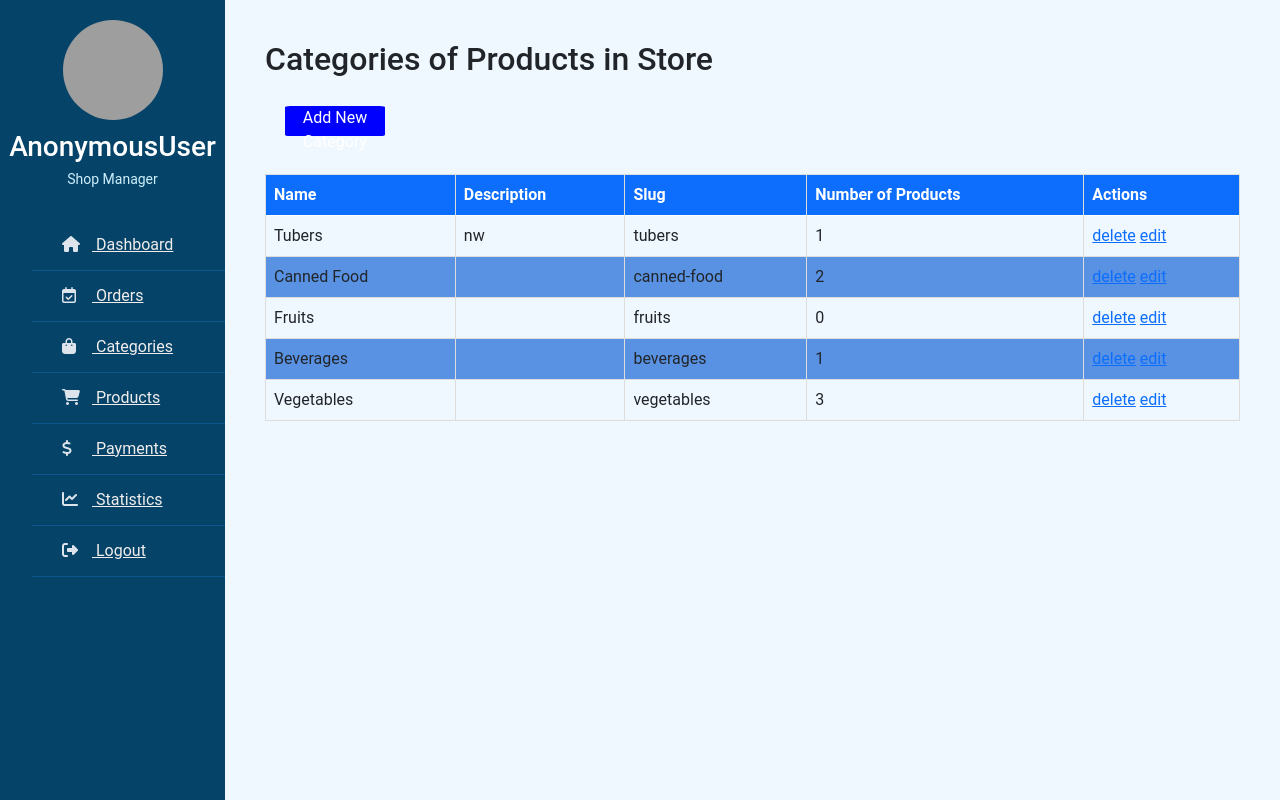
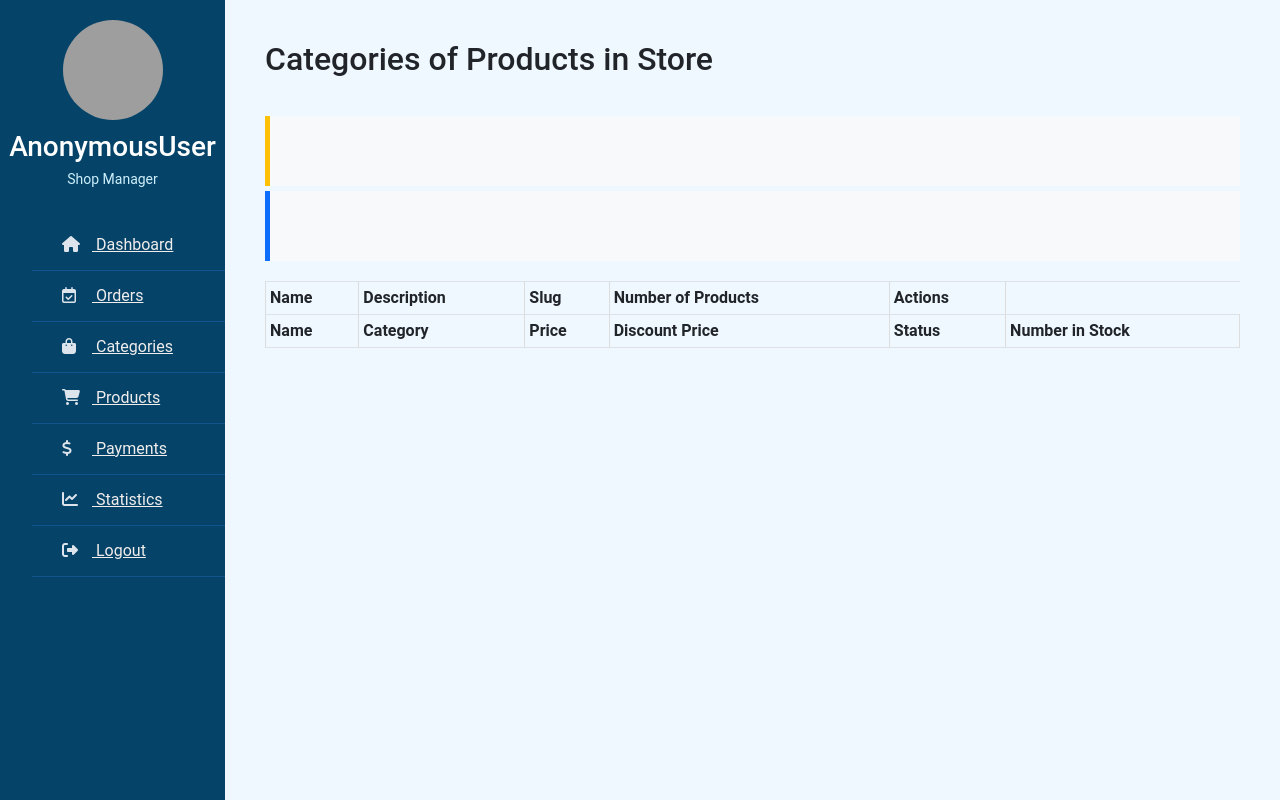
Before and after one commit to Edkofifi/grocery, a Django app: page /product/categories in a window 1280 px wide. Run offline with Django 4.2, Linux system fonts and the light colour scheme; data comes from the database, SQL or seed files in the repository; lists and menus that the app fills with data are empty; parts of the project's set-up code (start-up, migrations or seed data) failed here and were passed over; some libraries are stand-ins or nearby versions; grey boxes are pictures that could not be loaded.

Commit message:
category

```diff
--- a/templates/admin_dashboard/category.html
+++ b/templates/admin_dashboard/category.html
@@ -19,55 +19,26 @@
                <h2>Categories of Products in Store</h2>
 
            </div>
-        {% comment %} <div class="subcontainer_dashboard bg-light">
+           <div class="subcontainer_dashboard bg-light">
             <div class="vr bg-warning" style="height: 70px;width: 5px; margin-bottom: 5px;"></div>
         </div>
         <div class="bg-light">
           <div class="vr bg-primary" style="height: 70px;width: 5px; margin-bottom: 5px;"></div>
         </div>
-        <div>
-            <p>Select your payment method, and Integrate it into the system</p>
-        </div> {% endcomment %}
-           <div class="row">
-                <div class="text-blue">
-                    <a href="{% url 'add-category' %}" class="active">
-                        <button class="button1">Add New Category</button>
-                    </a>
-           </div>
-           {% comment %} <div class="row">
-               <div>
-                   <select class="select">
-                       <option >Bulk Add</option>
-                       <option >Delete</option>>
-                   </select>
-                   <button class="button1">Apply</button>
-                   <select class="select">
-                       <option>Categories</option>
-                   </select>
-                   <select class="select">
-                       <option>Filter by Product type</option>
-                   </select>
-                   <select class="select">
-                       <option>Filter by Stock Status</option>
-                   </select>
-                   <button class="button1">Filter</button>
-               </div>
-           </div>  {% endcomment %}
-           <div>
-               <table class="table">
-                   <thead class="bg-primary text-white">
+
+        <table id="dtBasicExample" class="table table-striped table-bordered table-sm" cellspacing="0" width="100%">
+
+          <thead>
             <tr>
-                     {% comment %} <th scope="col">Category ID</th> {% endcomment %}
                 <th scope="col">Name</th>
                 <th scope="col">Description</th>
                 <th scope="col">Slug</th>
                 <th scope="col">Number of Products</th>
                 <th scope="col">Actions</th>
-
             </tr>
           </thead>
           <tbody>
-                       {% for category in categories%}
+            {% for order in orders %}
             <tr>
                 {% comment %} <th scope="row"><input type="checkbox">#</th> {% endcomment %}
                 <td>{{category.title}}</td>
@@ -80,18 +51,49 @@
                 </td>
             </tr>
             {% endfor %}
+          </tbody>
+          <tfoot>
+            <tr>
+              <th class="th-sm">Name
 
-                   </tbody>
+              </th>
+              <th class="th-sm">Category
+
+              </th>
+              <th class="th-sm">Price
+
+              </th>
+              <th class="th-sm">Discount Price
+
+              </th>
+              <th class="th-sm">Status
+
+              </th>
+              <th class="th-sm">Number in Stock
+
+              </th>
+            </tr>
+          </tfoot>
         </table>
+
+        <script>
+          {% comment %} $(document).ready(function(){
+              $('#bootsrapdatatable').DataTable({
+                  "aLengthMenu": [[3,5,10,25, -1], [3,5,10,25, "All"]],
+                  "iDisplayLength": 3
+              }
+              );
+          });
+          {% endcomment %}
+          $(document).ready(function () {
+              $('#dtBasicExample').DataTable({
+              "paging": true // false to disable pagination (or any other option)
+              });
+              $('.dataTables_length').addClass('bs-select');
+          });
+        </script>
         </div>
-
        </div>
-
-
-       <!--Script-->
-       <script src="https://code.jquery.com/jquery-3.3.1.slim.min.js" integrity="sha384-q8i/X+965DzO0rT7abK41JStQIAqVgRVzpbzo5smXKp4YfRvH+8abtTE1Pi6jizo" crossorigin="anonymous"></script>
-       <script src="https://cdn.jsdelivr.net/npm/popper.js@1.14.7/dist/umd/popper.min.js" integrity="sha384-UO2eT0CpHqdSJQ6hJty5KVphtPhzWj9WO1clHTMGa3JDZwrnQq4sF86dIHNDz0W1" crossorigin="anonymous"></script>
-       <script src="https://cdn.jsdelivr.net/npm/bootstrap@4.3.1/dist/js/bootstrap.min.js" integrity="sha384-JjSmVgyd0p3pXB1rRibZUAYoIIy6OrQ6VrjIEaFf/nJGzIxFDsf4x0xIM+B07jRM" crossorigin="anonymous"></script>
     </body>
 </html>
 
--- a/templates/base/basefile.html
+++ b/templates/base/basefile.html
@@ -28,6 +28,10 @@
         <script src="https://code.jquery.com/jquery-3.5.1.js"></script>
         <script src="https://cdn.datatables.net/1.11.4/js/jquery.dataTables.min.js"></script>
         <script src="https://cdn.datatables.net/1.11.4/js/dataTables.bootstrap5.min.js"></script>
+
+       <script src="https://code.jquery.com/jquery-3.3.1.slim.min.js" integrity="sha384-q8i/X+965DzO0rT7abK41JStQIAqVgRVzpbzo5smXKp4YfRvH+8abtTE1Pi6jizo" crossorigin="anonymous"></script>
+       <script src="https://cdn.jsdelivr.net/npm/popper.js@1.14.7/dist/umd/popper.min.js" integrity="sha384-UO2eT0CpHqdSJQ6hJty5KVphtPhzWj9WO1clHTMGa3JDZwrnQq4sF86dIHNDz0W1" crossorigin="anonymous"></script>
+       <script src="https://cdn.jsdelivr.net/npm/bootstrap@4.3.1/dist/js/bootstrap.min.js" integrity="sha384-JjSmVgyd0p3pXB1rRibZUAYoIIy6OrQ6VrjIEaFf/nJGzIxFDsf4x0xIM+B07jRM" crossorigin="anonymous"></script>
 
     </head>
     <body>
```
Lines whose indentation alone changed are shown as unchanged.
